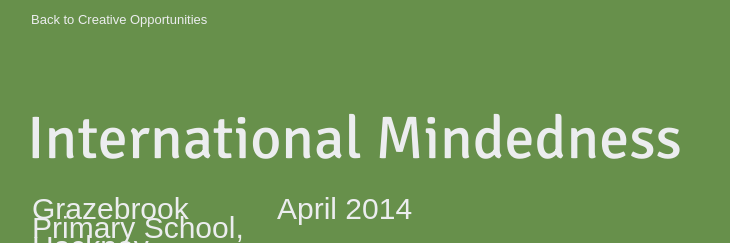
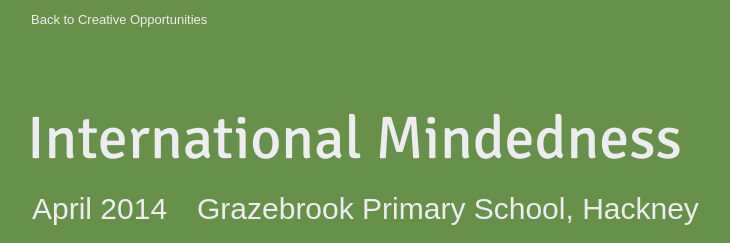
Before and after one commit to karimtabet/creativeoppsv2, a Flask app: page /project/1 in a window 1280 px wide. Shown: the top 243 px of the page, without its empty margins (143-873 px from the left). Run offline with Flask 2, Linux system fonts and the light colour scheme; data comes from the database, SQL or seed files in the repository.

Commit message:
fixes styling in project, removes footer for now

```diff
--- a/app/templates/project.html
+++ b/app/templates/project.html
@@ -27,11 +27,11 @@
             <div class="grid_12">
                 <h2>{{ project.title }}</h2>
             </div>
-            <div class="grid_3 meta">
+            <div class="grid_2 meta">
+                {{ project.date }}
+            </div>
+            <div class="grid_9 meta">
                 {{ project.location }}
-            </div>
-            <div class="grid_3 meta">
-                {{ project.date }}
             </div>
         </div>
         <!-- Carousel -->
@@ -68,7 +68,7 @@
             </div>
         </div>
 
-        <footer>
+        <!-- <footer>
             <div class="container_12">
                 <div class="grid_12">
                     <div class="copy">
@@ -77,7 +77,7 @@
                 </div>
                 <div class="clear"></div>
             </div>
-        </footer>
+        </footer> -->
     </body>
     <script src="{{ url_for('static', filename='js/jquery.js') }}"></script>
     <script src="{{ url_for('static', filename='js/amazingcarousel.js') }}"></script>
```
